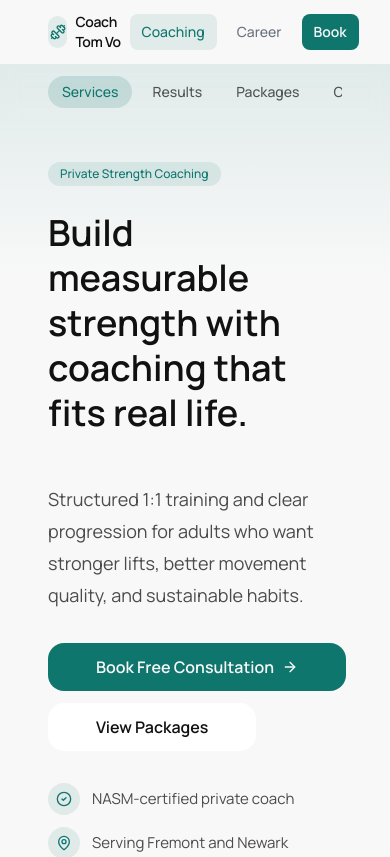
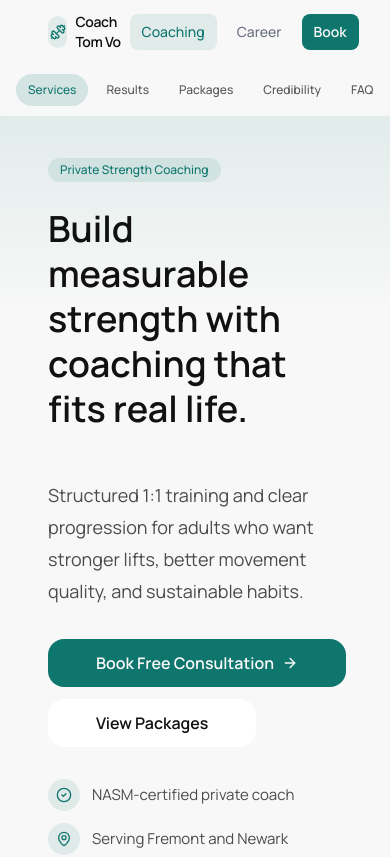
Before and after one commit to tomvothecoder/tomvo.me, a React (Vite) app: page /coach in a window 390 px wide. Shown: the top 857 px of the page. Built offline with nearby package versions, Linux system fonts and the light colour scheme.

Commit message:
fix(coach): improve mobile responsive nav, pricing card, and final cta

```diff
--- a/src/components/CoachRedesign/CoachLandingPage.tsx
+++ b/src/components/CoachRedesign/CoachLandingPage.tsx
@@ -30,7 +30,7 @@ function CoachLandingPage() {
 
   return (
     <div className="relative bg-background pb-20 text-foreground md:pb-0">
-      <div className="pointer-events-none absolute inset-x-0 top-0 h-[420px] bg-gradient-to-b from-accent/10 via-transparent to-transparent" />
+      <div className="pointer-events-none absolute inset-x-0 top-10 h-[420px] bg-gradient-to-b from-accent/10 via-transparent to-transparent md:top-12" />
       <div className="relative">
         <CoachSubNav />
         <HeroSection />
--- a/src/components/CoachRedesign/CoachSubNav.tsx
+++ b/src/components/CoachRedesign/CoachSubNav.tsx
@@ -136,9 +136,13 @@ function CoachSubNav() {
   };
 
   return (
-    <div className="sticky top-16 z-30 border-b border-border/80 bg-background/92 backdrop-blur supports-[backdrop-filter]:bg-background/88">
-      <nav aria-label="Coach section navigation" className="mx-auto w-full max-w-6xl px-6 py-2 md:px-10">
-        <div className="flex min-h-10 snap-x snap-mandatory items-center gap-1.5 overflow-x-auto [scrollbar-width:none] [-ms-overflow-style:none] [&::-webkit-scrollbar]:hidden md:justify-center">
+    <div className="sticky top-16 z-30 border-b border-border/80 bg-background/95 backdrop-blur">
+      <nav
+        aria-label="Coach section navigation"
+        className="mx-auto w-full max-w-6xl px-4 py-1.5 sm:px-6 md:px-10"
+      >
+        <div className="-mx-1 overflow-x-auto overscroll-x-contain [scrollbar-width:none] [-ms-overflow-style:none] [&::-webkit-scrollbar]:hidden">
+          <div className="flex min-h-10 min-w-max snap-x snap-mandatory items-center gap-1.5 px-1 md:w-full md:min-w-0 md:justify-center">
             {sections.map((section) => {
               const isActive = activeSectionId === section.id;
 
@@ -149,7 +153,7 @@ function CoachSubNav() {
                   aria-current={isActive ? "true" : undefined}
                   onClick={(event) => handleSectionClick(event, section.id)}
                   className={cn(
-                  "relative snap-start shrink-0 rounded-full border px-3.5 py-1.5 text-sm font-medium leading-5 transition-colors focus-visible:outline-none focus-visible:ring-2 focus-visible:ring-accent/50",
+                    "relative snap-start shrink-0 rounded-full border px-3 py-1.5 text-xs font-medium leading-5 transition-colors focus-visible:outline-none focus-visible:ring-2 focus-visible:ring-accent/50 sm:px-3.5 sm:text-sm",
                     isActive
                       ? "border-accent/30 bg-accent/5 text-accent"
                       : "border-transparent bg-transparent text-foreground/70 hover:border-border/70 hover:bg-surface hover:text-foreground",
@@ -167,6 +171,7 @@ function CoachSubNav() {
               );
             })}
           </div>
+        </div>
       </nav>
     </div>
   );
--- a/src/components/CoachRedesign/FinalCTASection.tsx
+++ b/src/components/CoachRedesign/FinalCTASection.tsx
@@ -26,7 +26,7 @@ function FinalCTASection() {
         </p>
 
         <div className="mt-8">
-          <Button asChild size="lg">
+          <Button asChild className="mx-auto inline-flex w-auto px-5 text-sm md:h-12 md:px-6 md:text-base">
             <a href="#consultation">
               Book Free Consultation
               <ArrowRight className="h-4 w-4" />
--- a/src/components/CoachRedesign/PricingSection.tsx
+++ b/src/components/CoachRedesign/PricingSection.tsx
@@ -64,16 +64,16 @@ function PricingSection() {
 
           return (
             <motion.div key={plan.name} variants={fadeInUp} className="h-full">
-              <Card
-                className={cn(
-                  "h-full",
-                  plan.highlighted
+                <Card
+                  className={cn(
+                    "h-full",
+                    plan.highlighted
                     ? "border-accent/40 ring-1 ring-accent/30"
                     : undefined,
                 )}
-              >
+                >
                 <CardContent className="flex h-full flex-col p-6">
-                  <div className="flex items-start justify-between gap-3">
+                  <div className="flex flex-col gap-3 sm:flex-row sm:items-start sm:justify-between">
                     <div className="flex min-w-0 items-center gap-3">
                       <span className="inline-flex h-9 w-9 items-center justify-center rounded-full bg-accent/10 text-accent">
                         <Icon className="h-4 w-4" />
@@ -81,12 +81,12 @@ function PricingSection() {
                       <CardTitle>{plan.name}</CardTitle>
                     </div>
                     {plan.highlighted ? (
-                      <Badge variant="accent" className="shrink-0 whitespace-nowrap">
+                      <Badge variant="accent" className="w-fit shrink-0 whitespace-nowrap self-start">
                         Most popular
                       </Badge>
                     ) : null}
                   </div>
-                  <p className="mt-1 text-sm font-medium text-foreground whitespace-nowrap">
+                  <p className="mt-1 text-sm font-medium text-foreground">
                     {plan.cadence}
                   </p>
                   <p className="mt-3 text-[15px] leading-7 text-foreground/75">
```
Lines whose indentation alone changed are shown as unchanged.
